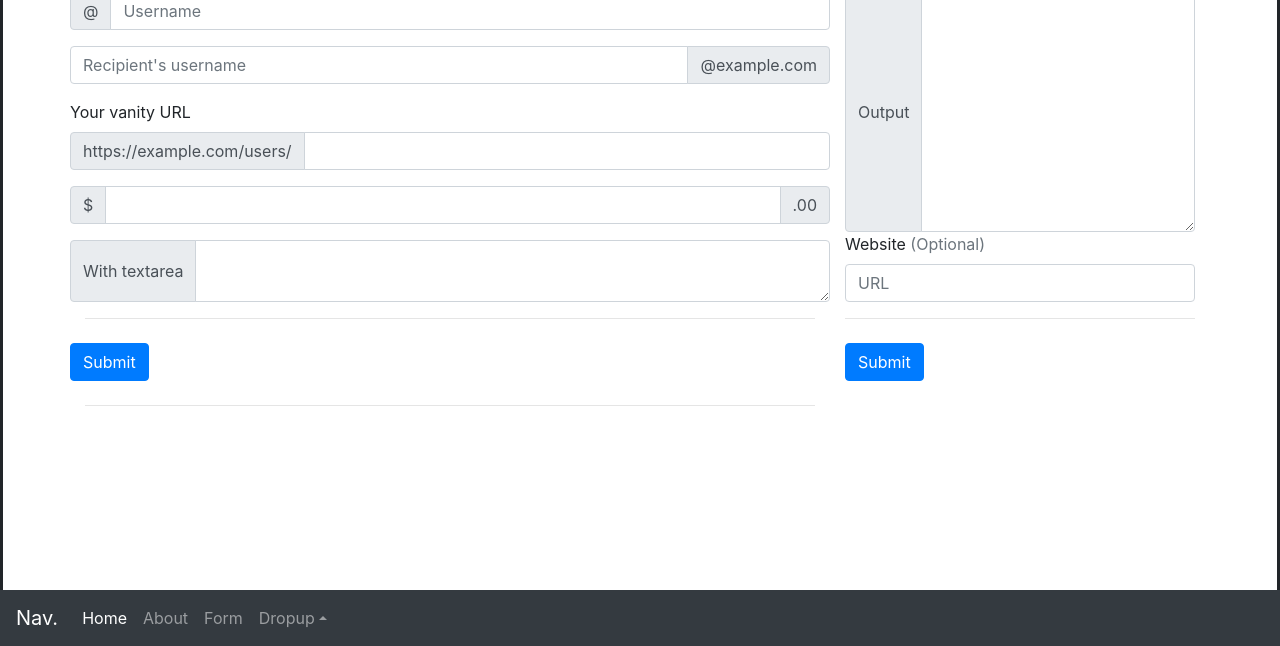
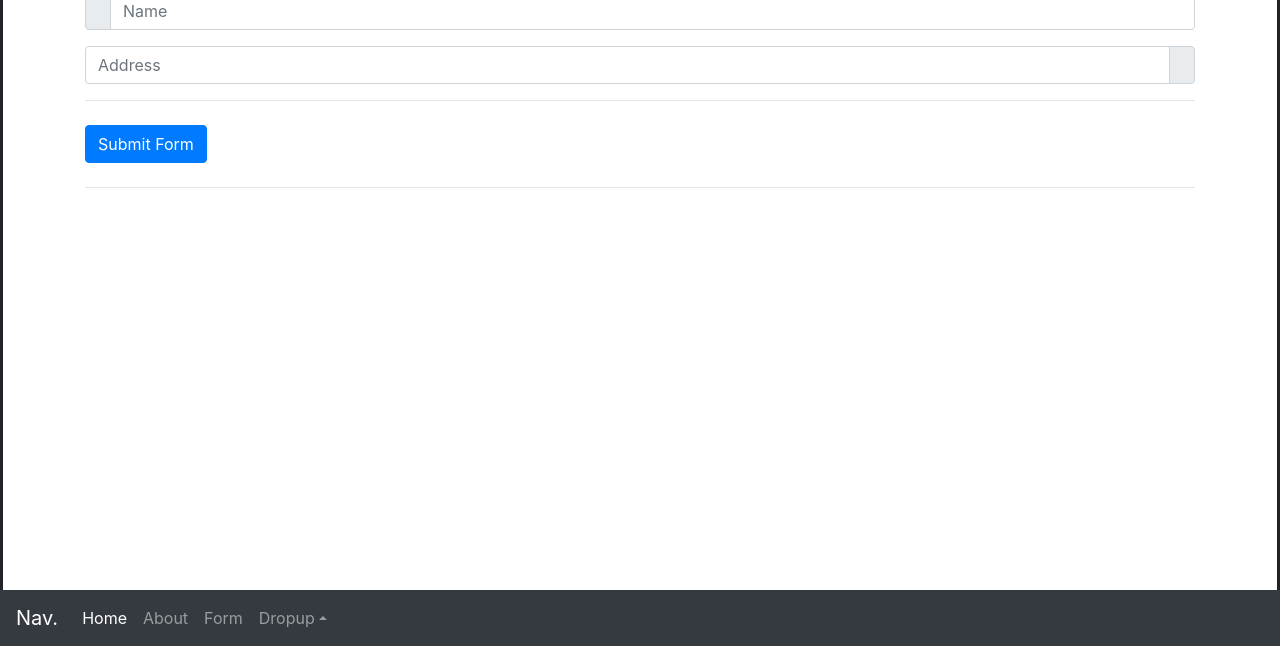
Before and after one commit to stro-codes/RESTful-API-practice, a website: page public/form.html in a window 1280 px wide. Shown: the part 154-800 px from the top of the page. Drawn offline with nearby package versions, Linux system fonts and the light colour scheme.

Commit message:
added form to modify database
form has 1 function at the moment to use a POST request to update the database with a new test object using an html form for input.

```diff
--- a/app/routes/test.routes.js
+++ b/app/routes/test.routes.js
@@ -13,6 +13,9 @@ module.exports = (app) => {
     // Update a Note with noteId
     app.put('/tests/:testId', tests.update);
 
+    // add new form
+    app.post('/form/db', tests.form);
+
     // Delete a Note with noteId
     app.delete('/tests/:testId', tests.delete);
 }
--- a/public/form.html
+++ b/public/form.html
@@ -27,83 +27,38 @@
         <div class="container">
 
             <div class="text-center">
-            <h1>
-                form to modify the database
-            </h1>
+                <h1>form to modify the database.</h1>
             </div>
 
             <div class="row">
 
-              <div class="col-md-8 order-md-1">
+              <div class="col-md-12 order-md-1">
 
-                <div class="row">
+                    <form method="post" action="/form/db">
+
                         <div class="input-group mb-3">
                         <div class="input-group-prepend">
-                        <span class="input-group-text" id="basic-addon1">@</span>
+                            <span class="input-group-text" id="basic-addon1"></span>
                         </div>
-                    <input type="text" class="form-control" placeholder="Username" aria-label="Username" aria-describedby="basic-addon1">
+                        <input type="text" name="name" class="form-control" placeholder="Name" aria-label="Username" aria-describedby="basic-addon1">
                         </div>
 
                         <div class="input-group mb-3">
-                    <input type="text" class="form-control" placeholder="Recipient's username" aria-label="Recipient's username" aria-describedby="basic-addon2">
+                        <input type="text" name="address" class="form-control" placeholder="Address" aria-label="Recipient's username" aria-describedby="basic-addon2">
                         <div class="input-group-append">
-                        <span class="input-group-text" id="basic-addon2">@example.com</span>
-                    </div>
-                    </div>
-
-                    <label for="basic-url">Your vanity URL</label>
-                    <div class="input-group mb-3">
-                    <div class="input-group-prepend">
-                        <span class="input-group-text" id="basic-addon3">https://example.com/users/</span>
-                    </div>
-                    <input type="text" class="form-control" id="basic-url" aria-describedby="basic-addon3">
-                    </div>
-
-                    <div class="input-group mb-3">
-                    <div class="input-group-prepend">
-                        <span class="input-group-text">$</span>
-                    </div>
-                    <input type="text" class="form-control" aria-label="Amount (to the nearest dollar)">
-                    <div class="input-group-append">
-                        <span class="input-group-text">.00</span>
-                    </div>
-                    </div>
-
-                    <div class="input-group">
-                    <div class="input-group-prepend">
-                        <span class="input-group-text">With textarea</span>
-                    </div>
-                    <textarea class="form-control" aria-label="With textarea"></textarea>
+                            <span class="input-group-text" id="basic-addon2"></span>
                         </div>
                         </div>
 
                         <hr class="mb-4">
 
-                <div class="row">
-                <button type="submit" class="btn btn-primary mb-2">Submit</button>
-                </div>
+                        <button type="submit" class="btn btn-primary mb-2">Submit Form</button>
 
                         <hr class="mb-4">
 
+                    </form>
+
                 </div>
-
-            <div class="col-md-4 order-md-2">
-
-                <div class="input-group">
-                    <div class="input-group-prepend">
-                        <span class="input-group-text">Output</span>
-                    </div>
-                    <textarea class="form-control" style="height: 240px" aria-label="With textarea"></textarea>
-                </div>
-
-                <div class="mb-3">
-                    <label for="address2">Website <span class="text-muted">(Optional)</span></label>
-                    <input type="text" class="form-control" id="address2" placeholder="URL">
-                </div>
-
-                <hr class="mb-4">
-
-                <button type="submit" class="btn btn-primary mb-2">Submit</button>
 
             </div>
 
--- a/server.js
+++ b/server.js
@@ -1,6 +1,7 @@
 const express = require('express');
 const bodyParser = require('body-parser');
 const path = require('path');
+const tests = require('./app/controllers/test.controller.js');
 
 // create express app
 const app = express();
@@ -44,10 +45,7 @@ app.get('/form/', (req, res) => {
     res.sendFile(__dirname + '/public/form.html');
 });
 
-app.get('/db/', (req, res) => {
-    res.send();
-    res.end();
-});
+app.get('/form/db/', tests.form);
 
 // make public static files avaiable
 app.use(express.static('public'));
```
Also changed, not shown: app/controllers/test.controller.js (+14 -0 lines), public/about.html (+1 -1 lines), public/index.html (+5 -5 lines). Lines whose indentation alone changed are shown as unchanged.
